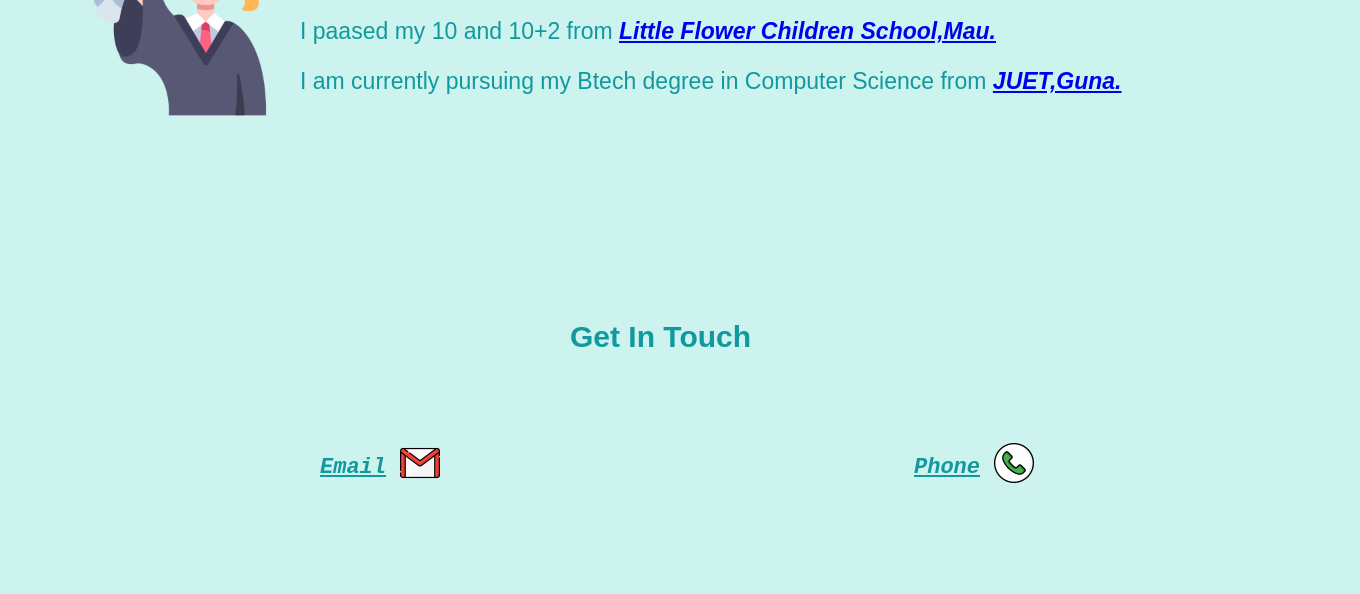
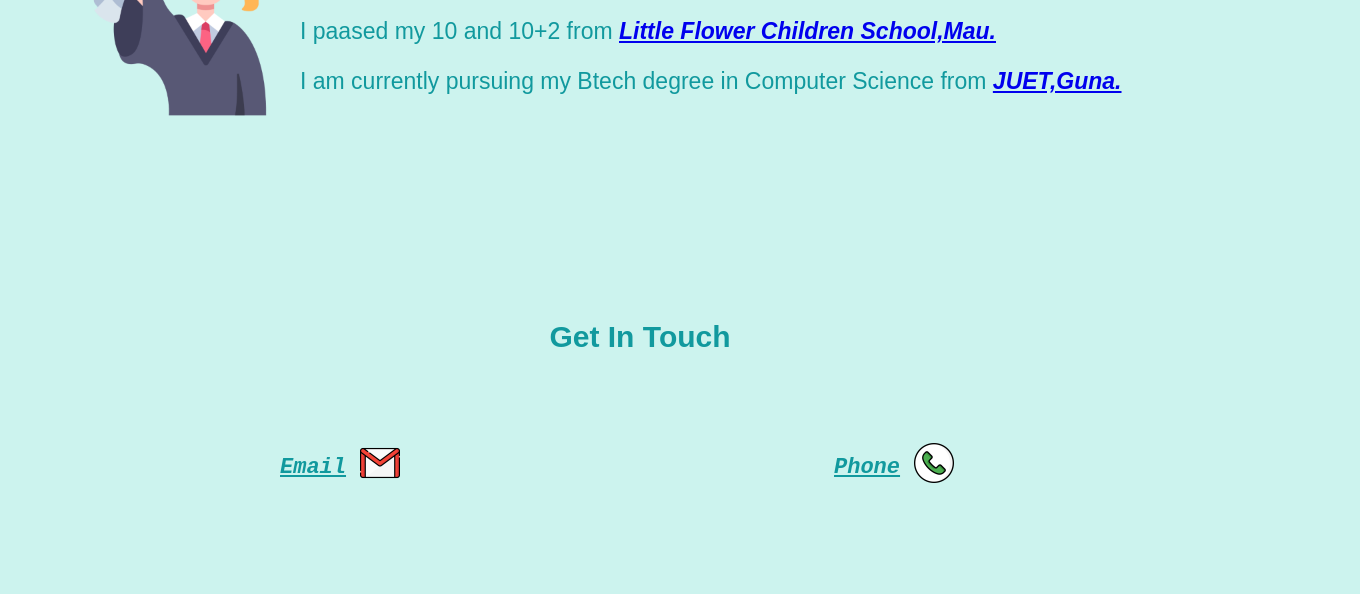
Before and after one commit to rai-rishabh/My-Portfolio, a plain HTML site: page index.html in a window 1280 px wide. Shown: the part 2464-3058 px from the top of the page, 1360 px wide, since content can reach past the window. Drawn offline with Linux system fonts and the light colour scheme.

Commit message:
Updated css files

```diff
--- a/styles.css
+++ b/styles.css
@@ -235,11 +235,7 @@ div{
 .git{
   font-family:papyrus, fantasy;
   font-size: 30px;
-  position: relative;
-  right: 80px;
-  left: 80px;
-  padding-left: 490px;
-
+  text-align: center;
   color: #11999E;
 }
 
@@ -250,7 +246,7 @@ div{
 .btn{
   position: relative;
   right: 80px;
-  padding-left: 400px;
+  padding-left: 360px;
   font-size: 22px;
   font-family:Courier New,monospace;
   color: #11999E;
```
